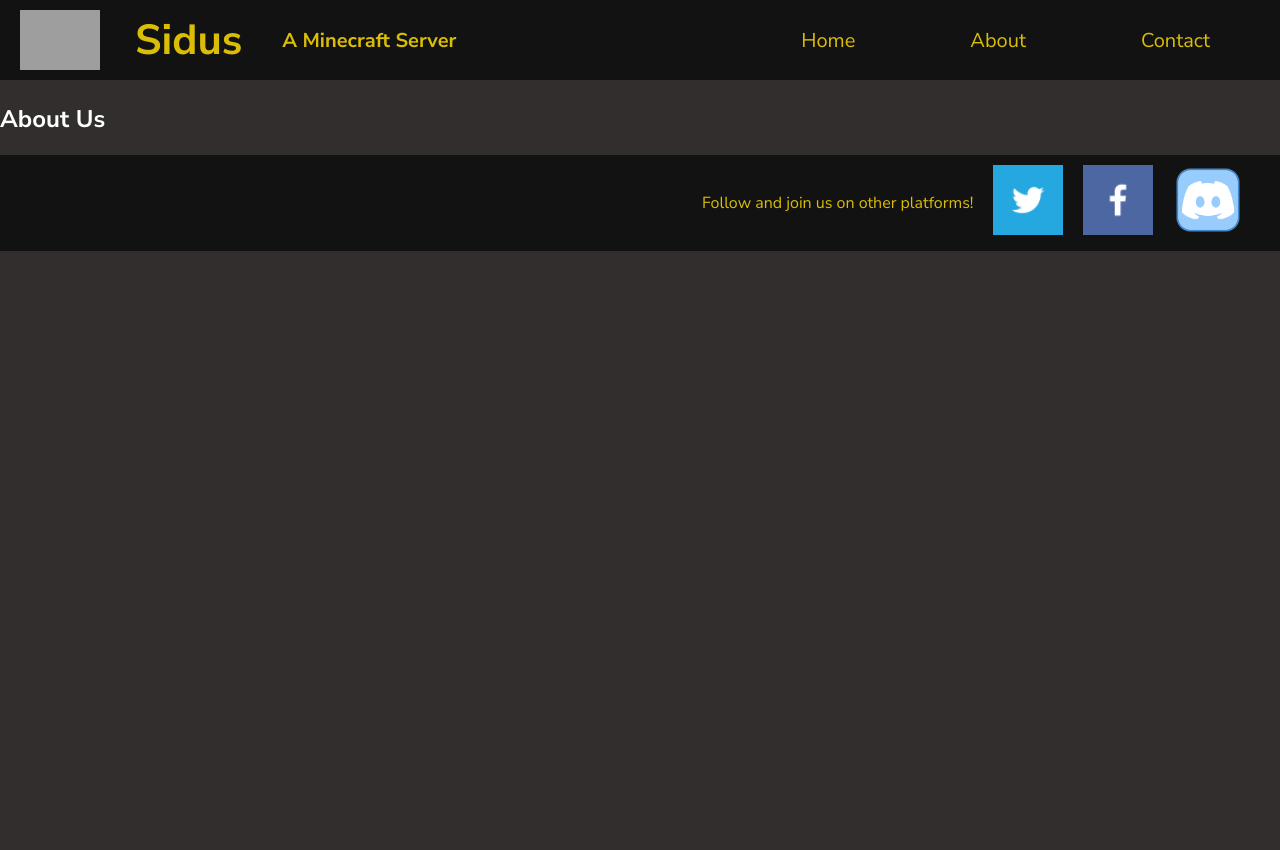
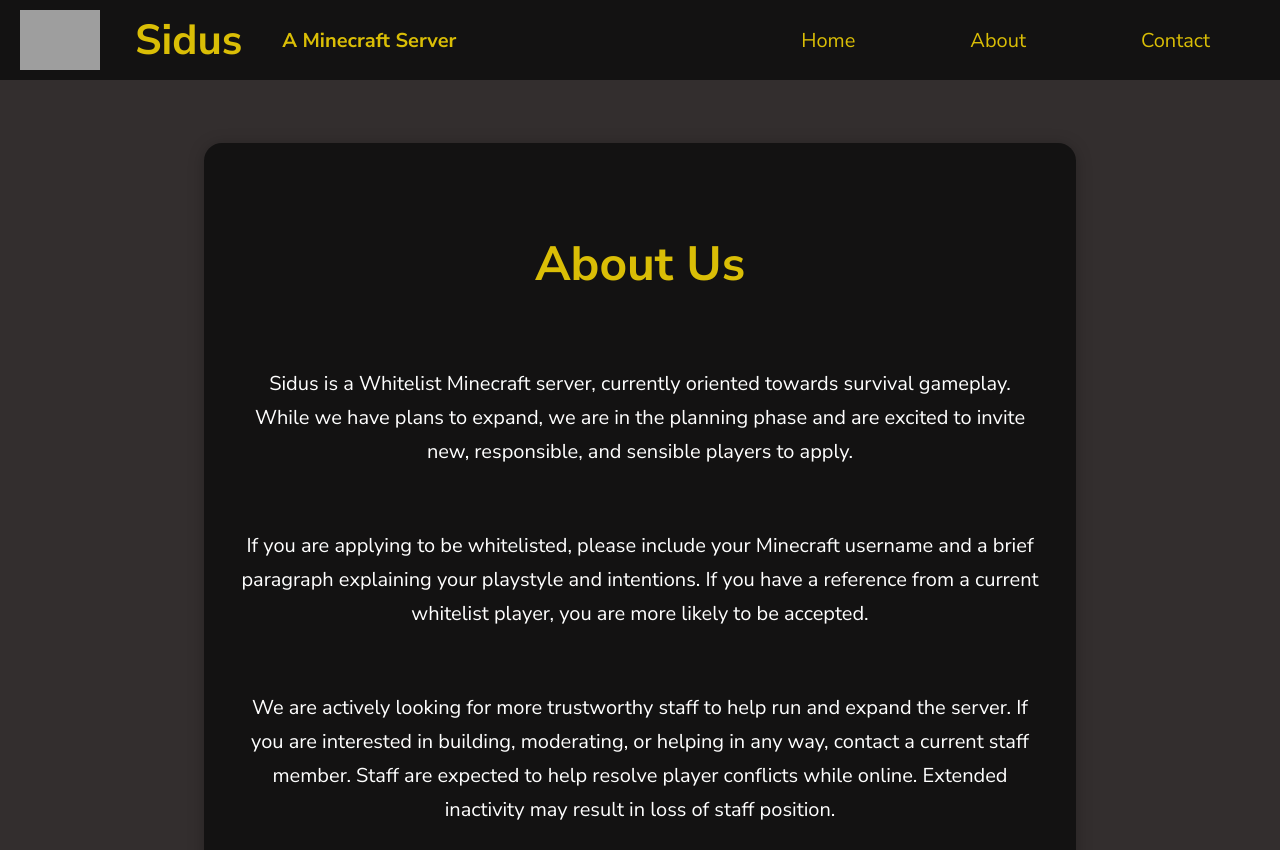
Before and after one commit to Melanie584/wdd130-juttner, a plain HTML site: page AboutUs.html in a window 1280 px wide. Shown: the top 850 px of the page. Before the commit the page ends 800 px from the top, so only its background shows below. Drawn offline with Linux system fonts and the light colour scheme; grey boxes are pictures that could not be loaded.

Commit message:
added the html and css for the aboutus page

```diff
--- a/AboutUs.html
+++ b/AboutUs.html
@@ -24,8 +24,18 @@
         </div>
     </nav>
     <main>
-        <h2>About Us</h2>
-        <!-- Add your About Us content here -->
+        <div class="text-content">
+            <h2 class="about-title">About Us</h2>
+            <section>
+                <p>Sidus is a Whitelist Minecraft server, currently oriented towards survival gameplay. While we have plans to expand, we are in the planning phase and are excited to invite new, responsible, and sensible players to apply.</p>
+            </section>
+            <section>
+                <p>If you are applying to be whitelisted, please include your Minecraft username and a brief paragraph explaining your playstyle and intentions. If you have a reference from a current whitelist player, you are more likely to be accepted.</p>
+            </section>
+            <section>
+                <p>We are actively looking for more trustworthy staff to help run and expand the server. If you are interested in building, moderating, or helping in any way, contact a current staff member. Staff are expected to help resolve player conflicts while online. Extended inactivity may result in loss of staff position.</p>
+            </section>
+        </div>
     </main>
     <footer>
     <nav class="bottom-links">
--- a/styles/juttner.css
+++ b/styles/juttner.css
@@ -278,3 +278,32 @@ footer {
     display: flex;
     gap: 10px;
 }
+
+.about-title {
+    color: #dabe06;
+    font-size: 3rem;
+    text-align: center;
+    margin-bottom: 30px;
+    font-family: 'Nunito Sans', sans-serif;
+}
+
+.text-content {
+    max-width: 800px;
+    margin: 60px auto 60px auto;
+    display: flex;
+    flex-direction: column;
+    gap: 40px;
+    align-items: center;
+    text-align: center;
+    background: #131212;
+    border-radius: 18px;
+    padding: 48px 36px;
+    box-shadow: 0 2px 16px rgba(0,0,0,0.25);
+}
+
+.text-content p {
+    font-size: 1.5rem;
+    color: #fff;
+    line-height: 1.7;
+    margin: 0 0 20px 0;
+}
```
